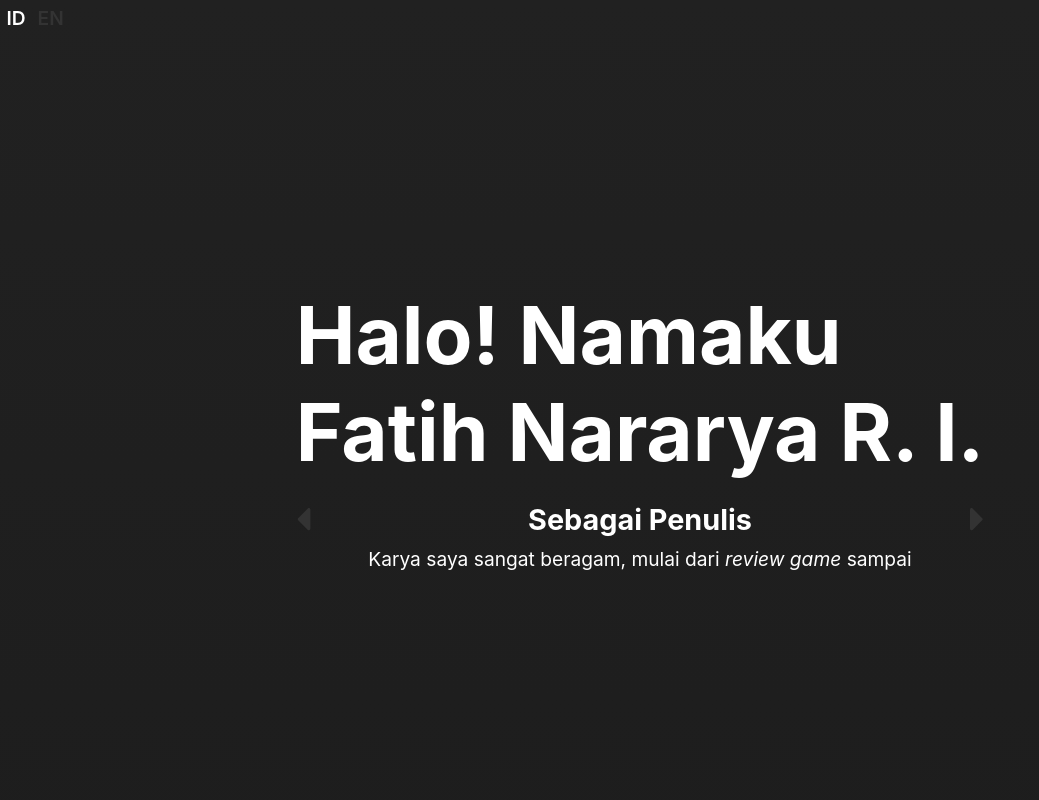
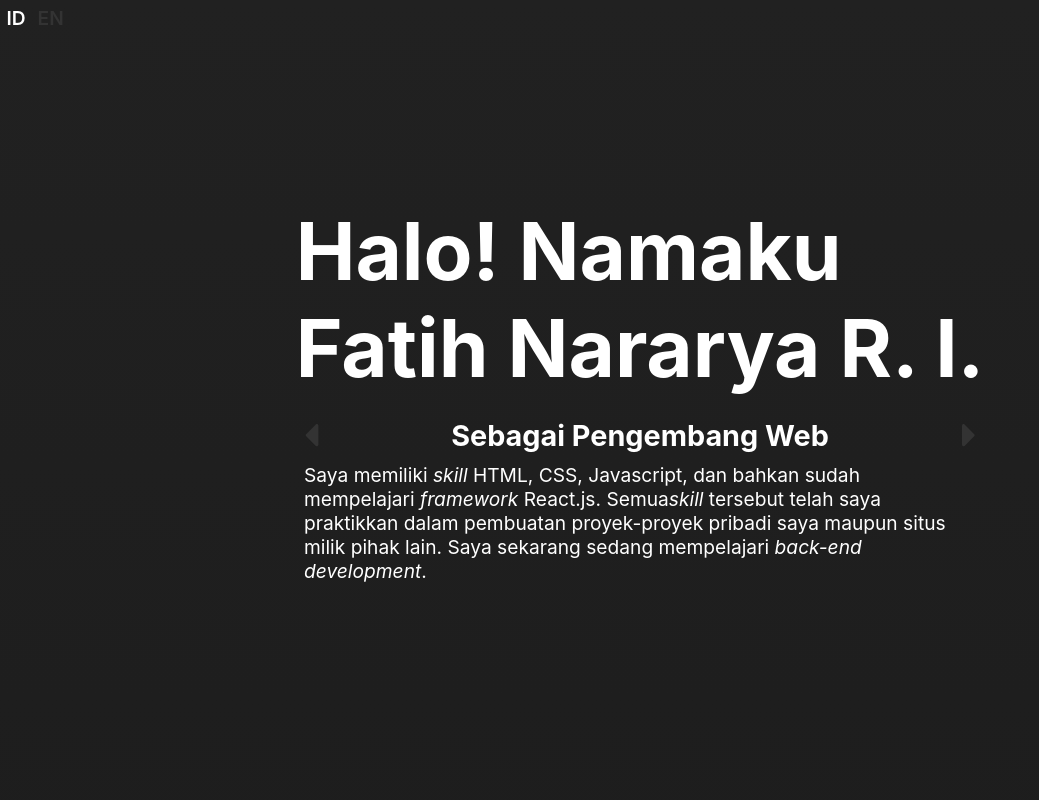
Before and after one commit to Fatih20/FatihNRI, a React (Create React App) app: page / in a window 1280 px wide. Shown: the top 800 px of the page, without its empty margins (0-1039 px from the left). Built offline with nearby package versions, Linux system fonts and the light colour scheme.

Commit message:
Fix the layout issue on new profile design.

```diff
--- a/src/components/profile.js
+++ b/src/components/profile.js
@@ -53,10 +53,12 @@ const Buffer = styled.div`
 
 const BottomContainer = styled.div`
     align-items: flex-start;
+    align-self: center;
     display: flex;
     flex-direction: column;
     font-size: 0.6em;
     gap: 0.25em;
+    max-width: 35em;
     width: 100%;
 
     & > * {
@@ -114,6 +116,7 @@ const OccupationContainer = styled.div`
 
 const SummaryContainer = styled.div`
     align-self: flex-start;
+    min-height: 10em;
     /* border: solid 1px white; */
 `;
 
@@ -154,7 +157,7 @@ export default function Profile (){
     let cycleThrough;
     useEffect(() => {
         console.log("Bruh 2")
-        cycleThrough = setInterval(simulatedClick, 3000);
+        cycleThrough = setInterval(simulatedClick, 6000);
     }, [])
 
     function simulatedClick() {
```
